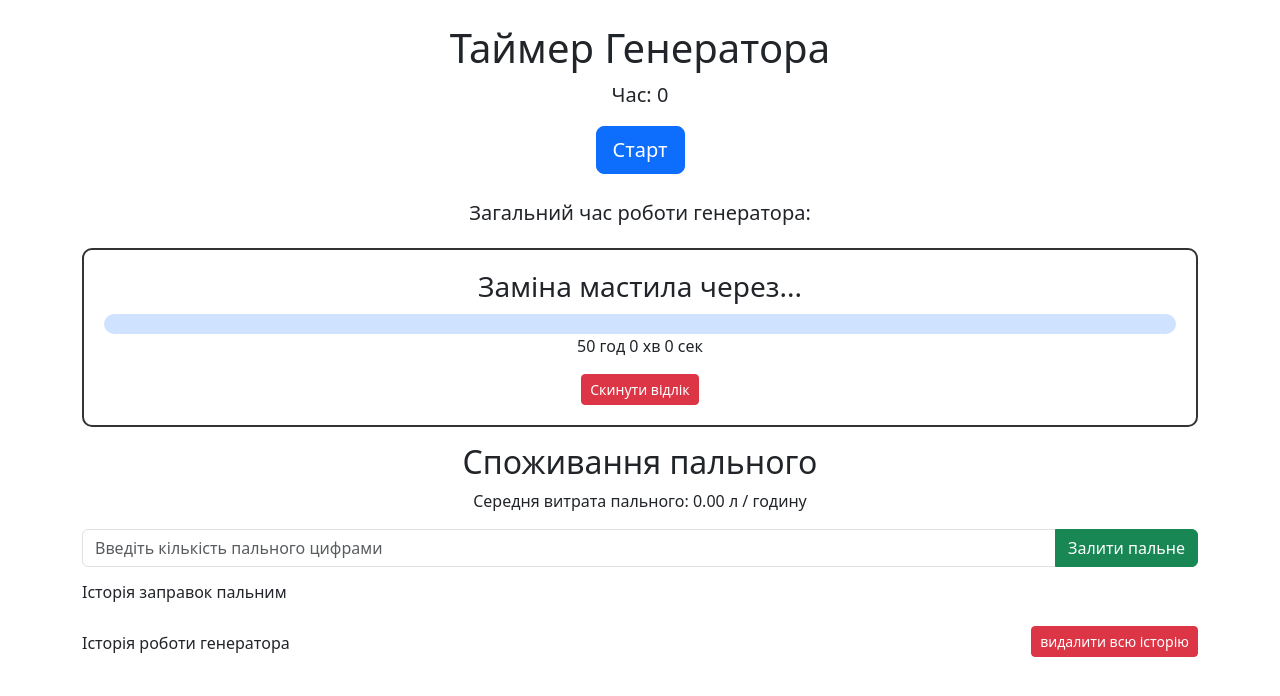
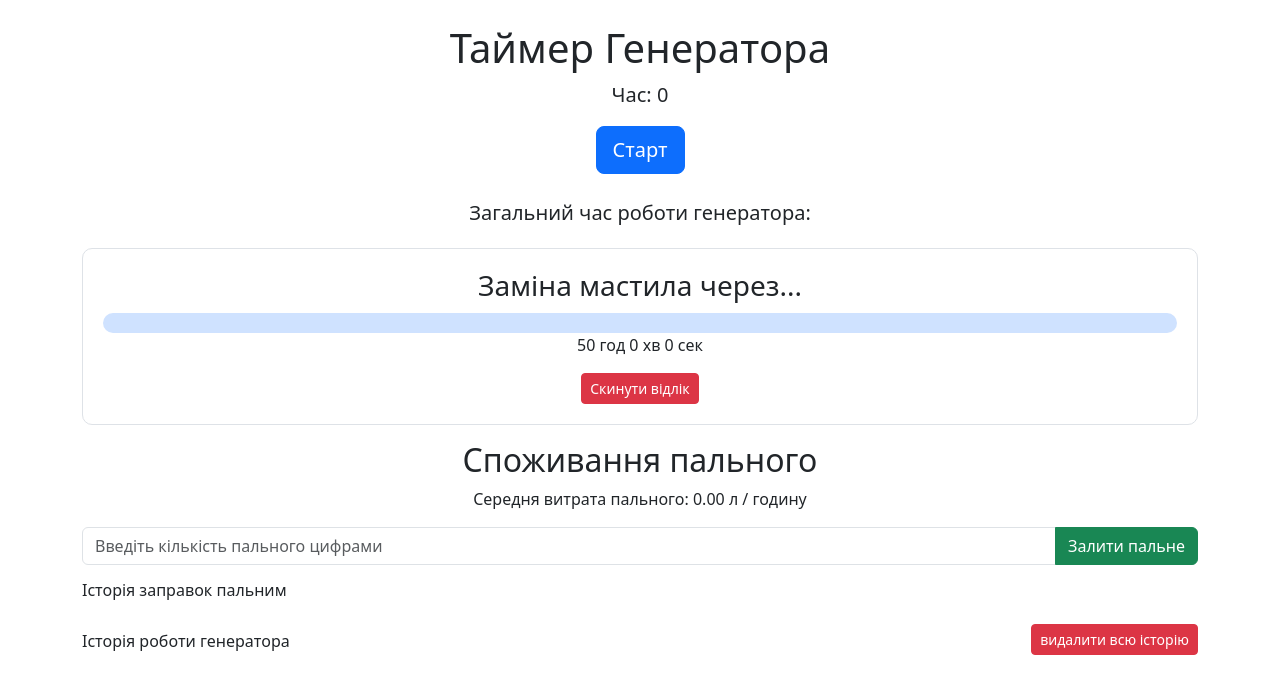
Before and after one commit to Bezobrazz/generator-timer-app, a React (Create React App) app: page / in a window 1280 px wide. Shown: the top 696 px of the page. Built offline with nearby package versions, Linux system fonts and the light colour scheme.

Commit message:
Fix border in ink-info-panel

```diff
--- a/src/components/InkInfoPanel.css
+++ b/src/components/InkInfoPanel.css
@@ -1,6 +1,6 @@
 .ink-info-panel {
   padding: 20px;
-  border: 2px solid #333;
+  border: 1px solid #dee2e7;
   border-radius: 10px;
   margin-top: 20px;
 }
```
